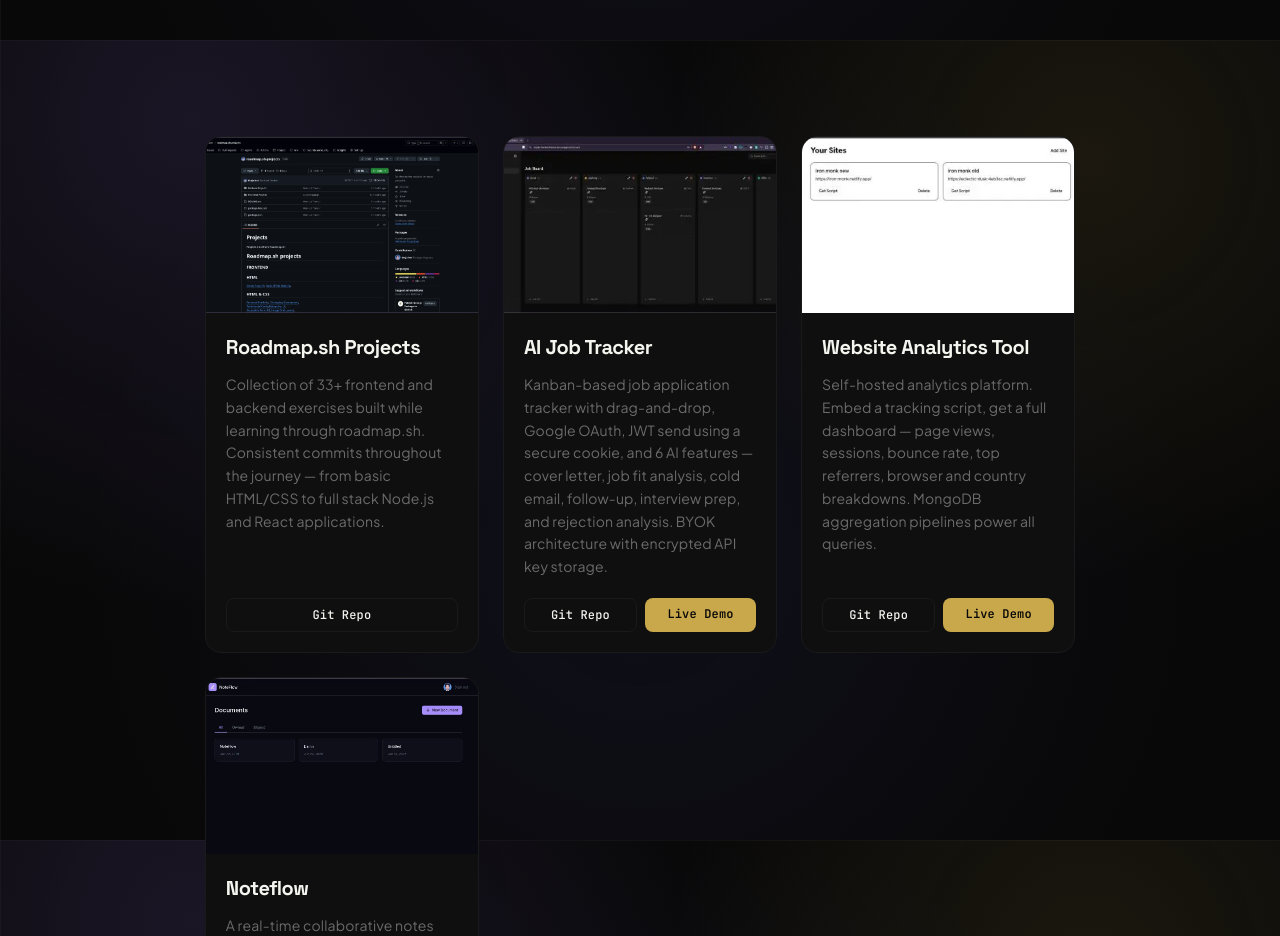
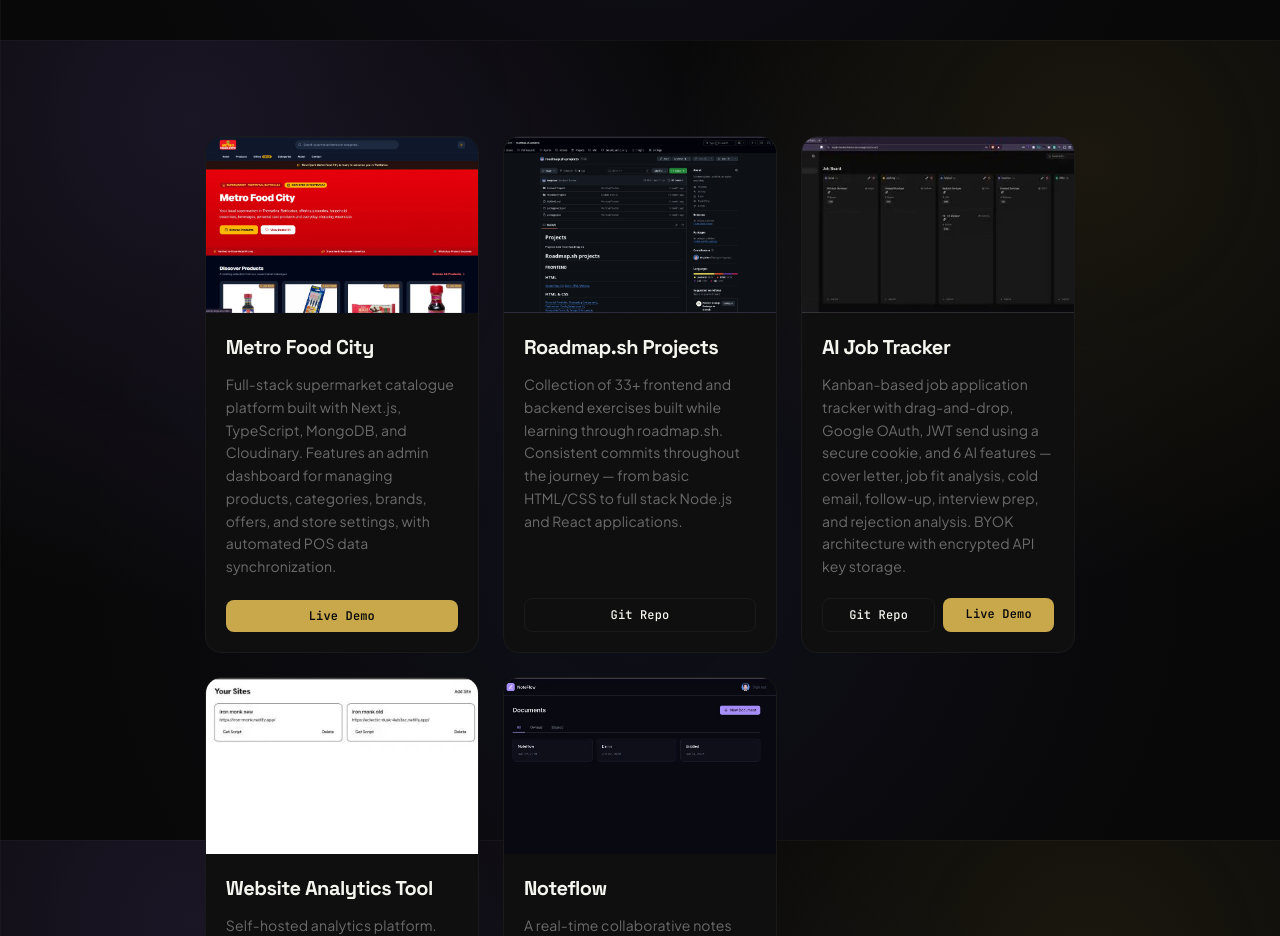
Before and after one commit to theju-bot/portfolio, a Next.js app: page / in a window 1280 px wide. Shown: the part 1560-2496 px from the top of the page. Built offline with nearby package versions, Linux system fonts and the light colour scheme.

Commit message:
Refactor code structure for improved readability and maintainability

```diff
--- a/components/Projects.tsx
+++ b/components/Projects.tsx
@@ -4,6 +4,13 @@ import { useInView } from '@/hooks/useInView'
 import Card from './Card'
 
 const CARD_DATA = [
+  {
+    cardTitle: 'Metro Food City',
+    description:
+      'Full-stack supermarket catalogue platform built with Next.js, TypeScript, MongoDB, and Cloudinary. Features an admin dashboard for managing products, categories, brands, offers, and store settings, with automated POS data synchronization.',
+    imgSrc: '/projects/metro-food-city.webp',
+    demoLink: 'https://metrofoodcity.theju.dev/',
+  },
   {
     cardTitle: 'Roadmap.sh Projects',
     description:
@@ -33,7 +40,8 @@ const CARD_DATA = [
     description:
       'A real-time collaborative notes app built with React, Node.js, Socket.io, and Yjs. Multiple users can edit the same document simultaneously with live cursors and instant sync.',
     imgSrc: '/projects/noteflow.webp',
-    gitLink: 'https://github.com/theju-bot/Projects/tree/main/real-time-collaborative-notes',
+    gitLink:
+      'https://github.com/theju-bot/Projects/tree/main/real-time-collaborative-notes',
     demoLink: 'https://noteflow.theju.dev',
   },
 ]
```
Also changed, not shown: public/projects/metro-food-city.webp (added).
